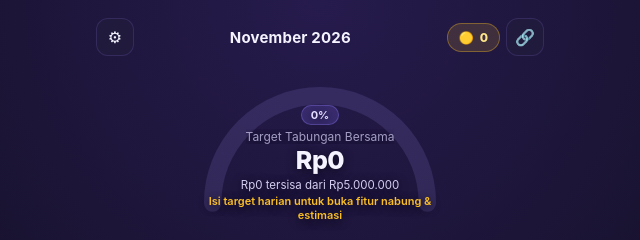
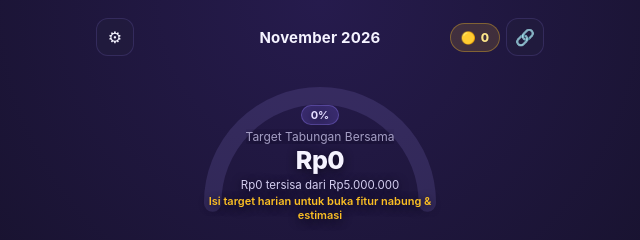
Before and after one commit to kaaaaart06-art/piggy-bank-together, a plain HTML site: page index.html in a window 1280 px wide. Shown: the top 240 px of the page, 320-960 px from the left. Drawn offline with Linux system fonts and the light colour scheme; no server answers.

Commit message:
Update index.html

```diff
--- a/index.html
+++ b/index.html
@@ -45,36 +45,52 @@
       padding: 18px 16px 24px;
     }
 
-    /* Top Header */
+    /* Top Header - Simetris Tengah */
     .top-bar {
+      display: grid;
+      grid-template-columns: 1fr auto 1fr;
+      align-items: center;
+      margin-bottom: 12px;
+      gap: 8px;
+    }
+
+    .top-left {
       display: flex;
       align-items: center;
-      justify-content: space-between;
-      margin-bottom: 12px;
-      gap: 8px;
+      justify-content: flex-start;
+    }
+
+    .top-right {
+      display: flex;
+      align-items: center;
+      justify-content: flex-end;
+      gap: 6px;
     }
 
     .month-pill {
       display: flex;
       align-items: center;
-      gap: 10px;
+      justify-content: center;
+      text-align: center;
       font-weight: 700;
       font-size: 15px;
       letter-spacing: 0.2px;
       color: var(--text-main);
+      white-space: nowrap;
     }
 
     .coin-pill {
       display: inline-flex;
       align-items: center;
-      gap: 6px;
+      gap: 5px;
       background: rgba(251, 191, 36, 0.14);
       border: 1px solid rgba(251, 191, 36, 0.35);
       color: #fde68a;
       font-weight: 800;
       font-size: 12px;
-      padding: 6px 11px;
+      padding: 6px 10px;
       border-radius: 999px;
+      white-space: nowrap;
     }
 
     .icon-btn {
@@ -412,7 +428,7 @@
       display: block;
     }
 
-    /* --- SHOP BORDERS & BANNERS (FROM SUDOKU GAME) --- */
+    /* --- SHOP BORDERS & BANNERS --- */
     .border-default {
       border: 2px solid rgba(154, 132, 255, 0.55) !important;
       border-radius: 50% !important;
@@ -928,7 +944,7 @@
       font-size: 13px;
     }
 
-    /* Bottom Navigation (5 slots + center FAB) */
+    /* Bottom Navigation */
     .bottom-nav {
       position: fixed;
       left: 0;
@@ -1058,11 +1074,13 @@
 </head>
 <body>
   <div class="app-container">
-    <!-- Top Header -->
+    <!-- Top Header (Simetris Tengah) -->
     <div class="top-bar">
-      <button type="button" class="icon-btn" onclick="openTargetModal()" title="Atur Target">⚙</button>
+      <div class="top-left">
+        <button type="button" class="icon-btn" onclick="openTargetModal()" title="Atur Target">⚙</button>
+      </div>
       <div class="month-pill" id="monthLabel">November 2026</div>
-      <div style="display:flex; align-items:center; gap:6px;">
+      <div class="top-right">
         <div class="coin-pill" title="Koin dari setoran tabungan">🟡 <span id="koinDisplay">0</span></div>
         <button type="button" class="icon-btn" onclick="copyShareLink()" title="Bagikan Link">🔗</button>
       </div>
@@ -1136,7 +1154,7 @@
         <span id="quickActionText">Catat Setor atau Tarik Tabungan</span>
       </button>
 
-      <!-- Partner Contribution Card (Supports Active Banner & Borders) -->
+      <!-- Partner Contribution Card -->
       <div class="card banner-default" id="partnerSplitCard">
         <div class="split-grid">
           <div class="member-col">
@@ -1215,7 +1233,7 @@
       </div>
     </section>
 
-    <!-- SHOP TAB (BORDERS & BANNERS FROM SUDOKU GAME) -->
+    <!-- SHOP TAB -->
     <section id="tab-shop" class="hidden">
       <div class="card">
         <div class="section-title">
@@ -1607,6 +1625,22 @@
       const namaInput = document.getElementById("inputNamaProfil").value.trim();
       const roleInput = document.getElementById("inputPeranDefault").value === "Partner" ? "Partner" : "Rafka";
 
+      // Developer Cheat Code lewat Nama Profil
+      const lowerCode = namaInput.toLowerCase();
+      if (lowerCode === "rafkadev" || lowerCode === "cxadev") {
+        const bonusKoin = 500;
+        koinRef.set(currentKoin + bonusKoin)
+          .then(() => {
+            userProfile.role = roleInput;
+            userProfile.nama = roleInput;
+            saveProfileToStorage();
+            renderProfileUI();
+            alert(`🛠 Developer Mode Aktif! +${bonusKoin} koin berhasil ditambahkan.`);
+          })
+          .catch((err) => alert("Gagal menambahkan koin developer: " + err.message));
+        return;
+      }
+
       userProfile.role = roleInput;
       userProfile.nama = namaInput || roleInput;
       saveProfileToStorage();
@@ -1758,7 +1792,6 @@
         label.charAt(0).toUpperCase() + label.slice(1);
     }
 
-    // Target harian dianggap target PER ORANG (masing-masing wajib setor >= targetHarian per hari)
     function hitungStreakStrictHarian(dailyByPersonMap, targetHarian) {
       const todayKey = getDayKey(Date.now());
 
```
